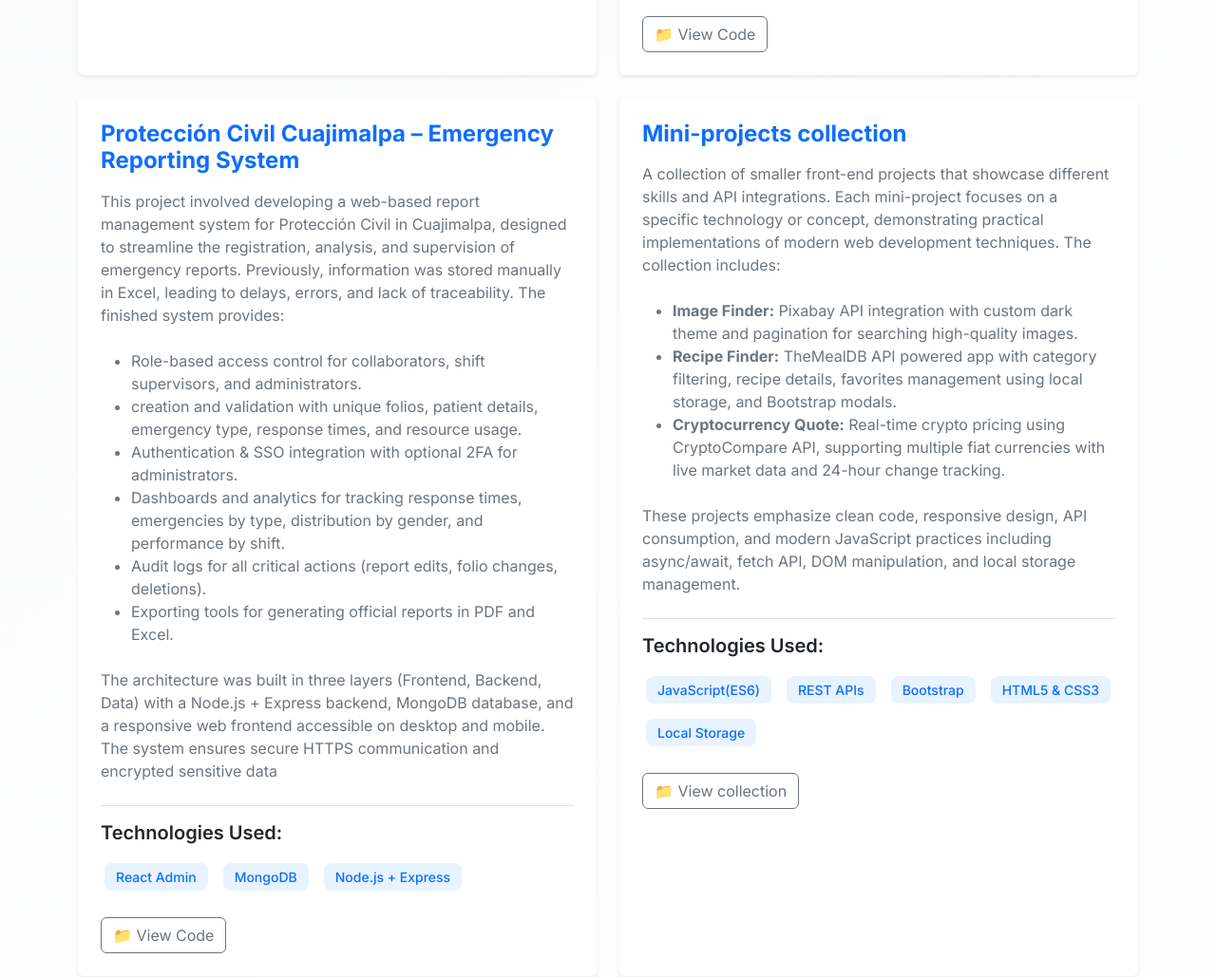
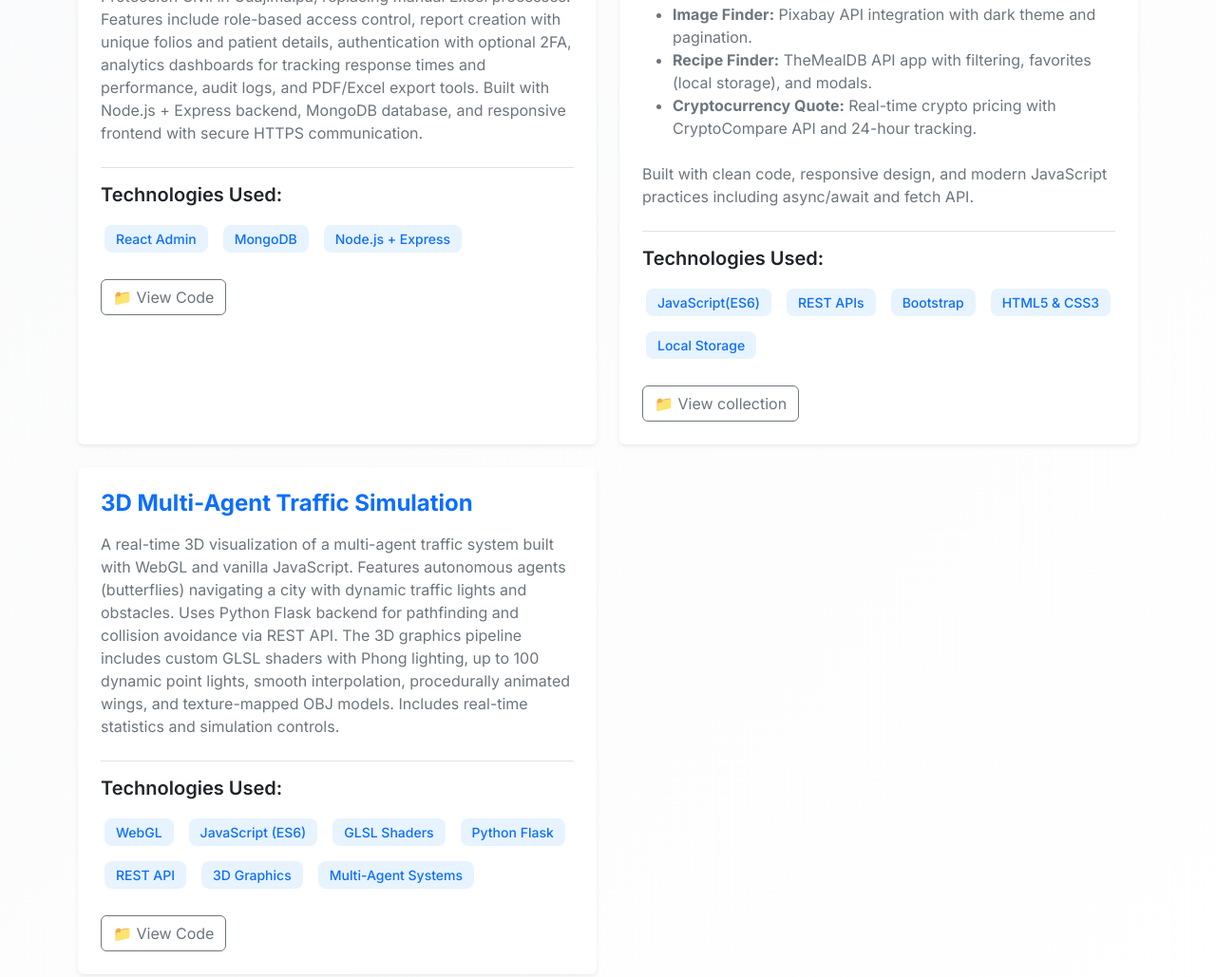
Before and after one commit to fizquiv/fizquiv.github.io, a plain HTML site: page projects.html in a window 1280 px wide. Shown: the part 1030-2059 px from the top of the page at 95% size. Drawn offline with nearby package versions, Linux system fonts and the light colour scheme.

Commit message:
Refactor project descriptions for clarity and conciseness; add new 3D Multi-Agent Traffic Simulation project

```diff
--- a/projects.html
+++ b/projects.html
@@ -54,15 +54,11 @@
           <div class="card-body p-4">
             <h3 class="card-title h4 fw-bold text-primary mb-3">Offgrid</h3>
             <p class="card-text text-secondary mb-4">
-              Offgrid is a React Native app that enables hikers to stay connected in remote areas without cell service.
-              The app pairs with an ESP32 device over Bluetooth Low Energy (BLE), which relays text messages via
-              long-range LoRa signals. This creates a peer-to-peer texting experience that works entirely offline,
-              allowing hikers to coordinate safely in environments where traditional communication tools fail.
-              I developed the mobile app, which provides a familiar chat interface and manages BLE connections, while a
-              teammate handled the ESP32 firmware. Offgrid currently supports text messaging, and its design emphasizes
-              reliability and simplicity for outdoor use.
-              Planned features include location sharing, group chats, and SOS alerts—capabilities that go beyond what
-              traditional walkie-talkies offer, such as real-time location tracking for safety.
+              A React Native app enabling offline communication in remote areas without cell service. The app pairs with
+              an ESP32 device via Bluetooth Low Energy (BLE) to relay text messages through long-range LoRa signals,
+              creating a peer-to-peer texting experience. I developed the mobile app with a chat interface and BLE
+              connection management, while a teammate built the ESP32 firmware. Planned features include location
+              sharing, group chats, and SOS alerts for enhanced outdoor safety.
             </p>
 
             <!-- Project Details -->
@@ -76,7 +72,8 @@
               </div>
 
               <div class="d-flex flex-wrap gap-3">
-                <a href="https://github.com/fizquiv/offgrid" class="btn btn-outline-secondary">
+                <a href="https://github.com/fizquiv/offgrid" class="btn btn-outline-secondary" target="_blank"
+                  rel="noopener noreferrer">
                   📁 View Code
                 </a>
               </div>
@@ -91,18 +88,11 @@
           <div class="card-body p-4">
             <h3 class="card-title h4 fw-bold text-primary mb-3">Shattered Timeline</h3>
             <p class="card-text text-secondary mb-4">
-              Shattered Timeline is a roguelite top-down game built with JavaScript on the HTML5 Canvas API, featuring
-              a fully custom game engine developed from scratch by a three-person team. The engine handles rendering,
-              collision detection, player movement, combat logic, and UI — all without relying on external game
-              frameworks.
-              The game includes a player account system with login and authentication, backed by a Node.js + Express
-              server connected to a MySQL database. Player stats, progression, and unlocked weapons are saved
-              persistently, and the repository provides setup instructions for hosting the database locally.
-              Gameplay features include five levels, a store system, and boss fights on each of the first three
-              floors. Development was managed with Git/GitHub, with each teammate working in separate branches. I
-              contributed primarily to the engine architecture, combat system, and user interface, while also
-              supporting the database design.
-              Future improvements include the completion of enemy sprite animations to enhance the visual experience.
+              A roguelite top-down game built with a custom JavaScript game engine on the HTML5 Canvas API. Our
+              three-person team developed the engine from scratch, handling rendering, collision detection, combat, and
+              UI. The game features a player account system with authentication backed by Node.js + Express and MySQL,
+              persisting stats and progression. Gameplay includes five levels, a store system, and boss fights. I
+              focused on engine architecture, combat system, and UI design.
             </p>
 
             <!-- Project Details -->
@@ -117,7 +107,8 @@
               </div>
 
               <div class="d-flex flex-wrap gap-3">
-                <a href="https://github.com/Bairoflus/Proyecto-Videojuego" class="btn btn-outline-secondary">
+                <a href="https://github.com/Bairoflus/Proyecto-Videojuego" class="btn btn-outline-secondary"
+                  target="_blank" rel="noopener noreferrer">
                   📁 View Code
                 </a>
               </div>
@@ -132,32 +123,11 @@
             <h3 class="card-title h4 fw-bold text-primary mb-3">Protección Civil Cuajimalpa – Emergency Reporting System
             </h3>
             <p class="card-text text-secondary mb-4">
-              This project involved developing a web-based report management system for Protección Civil in
-              Cuajimalpa,
-              designed to streamline the registration, analysis, and supervision of emergency reports. Previously,
-              information was stored manually in Excel, leading to delays, errors, and lack of traceability. The
-              finished system provides:
-            </p>
-            <ul class="text-secondary mb-4">
-              <li>Role-based access control for collaborators, shift supervisors, and administrators.</li>
-
-              <li>creation and validation with unique folios, patient details, emergency type, response times, and
-                resource usage.</li>
-
-              <li>Authentication & SSO integration with optional 2FA for administrators.</li>
-
-              <li>Dashboards and analytics for tracking response times, emergencies by type, distribution by gender, and
-                performance by shift.</li>
-
-              <li>Audit logs for all critical actions (report edits, folio changes, deletions).</li>
-
-              <li>Exporting tools for generating official reports in PDF and Excel.</li>
-            </ul>
-
-            <p class="card-text text-secondary mb-4">
-              The architecture was built in three layers (Frontend, Backend, Data) with a Node.js + Express backend,
-              MongoDB database, and a responsive web frontend accessible on desktop and mobile. The system ensures
-              secure HTTPS communication and encrypted sensitive data
+              A web-based emergency report management system for Protección Civil in Cuajimalpa, replacing manual Excel
+              processes. Features include role-based access control, report creation with unique folios and patient
+              details, authentication with optional 2FA, analytics dashboards for tracking response times and
+              performance, audit logs, and PDF/Excel export tools. Built with Node.js + Express backend, MongoDB
+              database, and responsive frontend with secure HTTPS communication.
             </p>
 
             <!-- Project Details -->
@@ -170,7 +140,8 @@
               </div>
 
               <div class="d-flex flex-wrap gap-3">
-                <a href="https://github.com/santiagoarista/appProteccionCivil" class="btn btn-outline-secondary">
+                <a href="https://github.com/santiagoarista/appProteccionCivil" class="btn btn-outline-secondary"
+                  target="_blank" rel="noopener noreferrer">
                   📁 View Code
                 </a>
               </div>
@@ -184,24 +155,21 @@
             <h3 class="card-title h4 fw-bold text-primary mb-3">Mini-projects collection
             </h3>
             <p class="card-text text-secondary mb-4">
-              A collection of smaller front-end projects that showcase different skills and API integrations.
-              Each mini-project focuses on a specific technology or concept, demonstrating practical implementations
-              of modern web development techniques. The collection includes:
+              A collection of front-end projects showcasing API integrations and modern web development:
             </p>
             <ul class="text-secondary mb-4">
-              <li><strong>Image Finder:</strong> Pixabay API integration with custom dark theme and pagination for
-                searching high-quality images.</li>
+              <li><strong>Image Finder:</strong> Pixabay API integration with dark theme and pagination.</li>
 
-              <li><strong>Recipe Finder:</strong> TheMealDB API powered app with category filtering, recipe details,
-                favorites management using local storage, and Bootstrap modals.</li>
+              <li><strong>Recipe Finder:</strong> TheMealDB API app with filtering, favorites (local storage), and
+                modals.</li>
 
-              <li><strong>Cryptocurrency Quote:</strong> Real-time crypto pricing using CryptoCompare API, supporting
-                multiple fiat currencies with live market data and 24-hour change tracking.</li>
+              <li><strong>Cryptocurrency Quote:</strong> Real-time crypto pricing with CryptoCompare API and 24-hour
+                tracking.</li>
             </ul>
 
             <p class="card-text text-secondary mb-4">
-              These projects emphasize clean code, responsive design, API consumption, and modern JavaScript practices
-              including async/await, fetch API, DOM manipulation, and local storage management.
+              Built with clean code, responsive design, and modern JavaScript practices including async/await and fetch
+              API.
             </p>
 
             <!-- Project Details -->
@@ -218,6 +186,44 @@
               <div class="d-flex flex-wrap gap-3">
                 <a href="./mini-projects-collection.html" class="btn btn-outline-secondary">
                   📁 View collection
+                </a>
+              </div>
+            </div>
+          </div>
+        </div>
+      </div>
+
+      <!-- Project 5: 3D Multi-Agent Traffic Simulation -->
+      <div class="col-lg-6">
+        <div class="card h-100 shadow-sm border-0">
+          <div class="card-body p-4">
+            <h3 class="card-title h4 fw-bold text-primary mb-3">3D Multi-Agent Traffic Simulation</h3>
+            <p class="card-text text-secondary mb-4">
+              A real-time 3D visualization of a multi-agent traffic system built with WebGL and vanilla JavaScript.
+              Features autonomous agents (butterflies) navigating a city with dynamic traffic lights and obstacles. Uses
+              Python Flask backend for pathfinding and collision avoidance via REST API. The 3D graphics pipeline
+              includes custom GLSL shaders with Phong lighting, up to 100 dynamic point lights, smooth interpolation,
+              procedurally animated wings, and texture-mapped OBJ models. Includes real-time statistics and simulation
+              controls.
+            </p>
+
+            <!-- Project Details -->
+            <div class="mt-4 pt-3 border-top">
+              <h5 class="fw-semibold mb-3">Technologies Used:</h5>
+              <div class="d-flex flex-wrap gap-2 mb-4">
+                <span class="tech-tag">WebGL</span>
+                <span class="tech-tag">JavaScript (ES6)</span>
+                <span class="tech-tag">GLSL Shaders</span>
+                <span class="tech-tag">Python Flask</span>
+                <span class="tech-tag">REST API</span>
+                <span class="tech-tag">3D Graphics</span>
+                <span class="tech-tag">Multi-Agent Systems</span>
+              </div>
+
+              <div class="d-flex flex-wrap gap-3">
+                <a href="https://github.com/fizquiv-santiagoarista/Proyecto_TC2008B.302"
+                  class="btn btn-outline-secondary" target="_blank" rel="noopener noreferrer">
+                  📁 View Code
                 </a>
               </div>
             </div>
```
